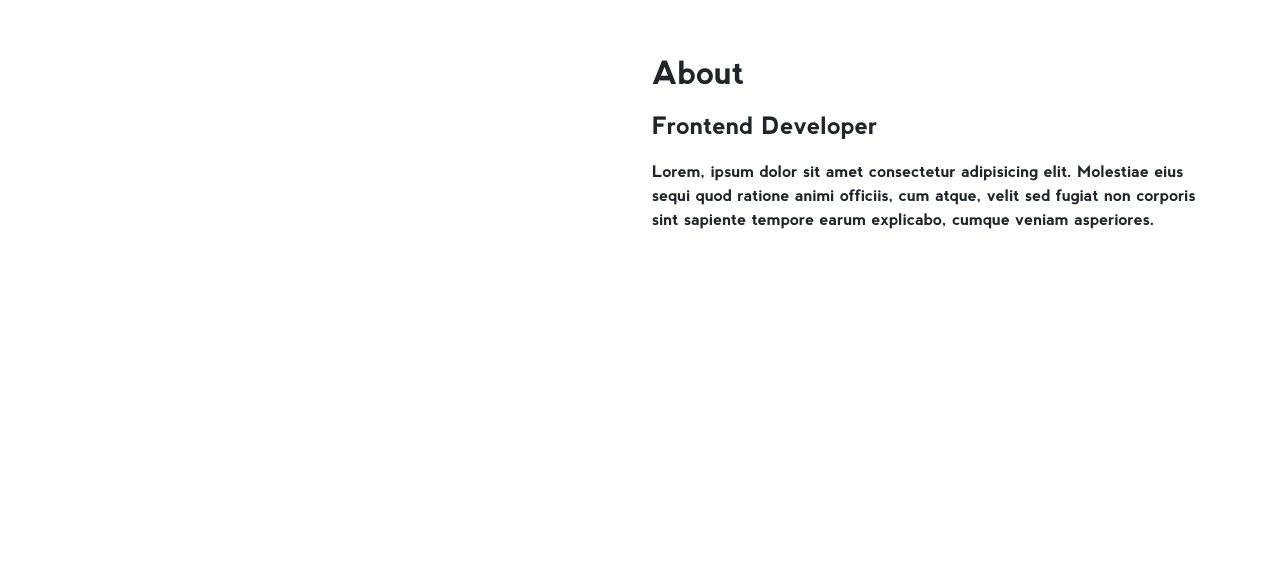
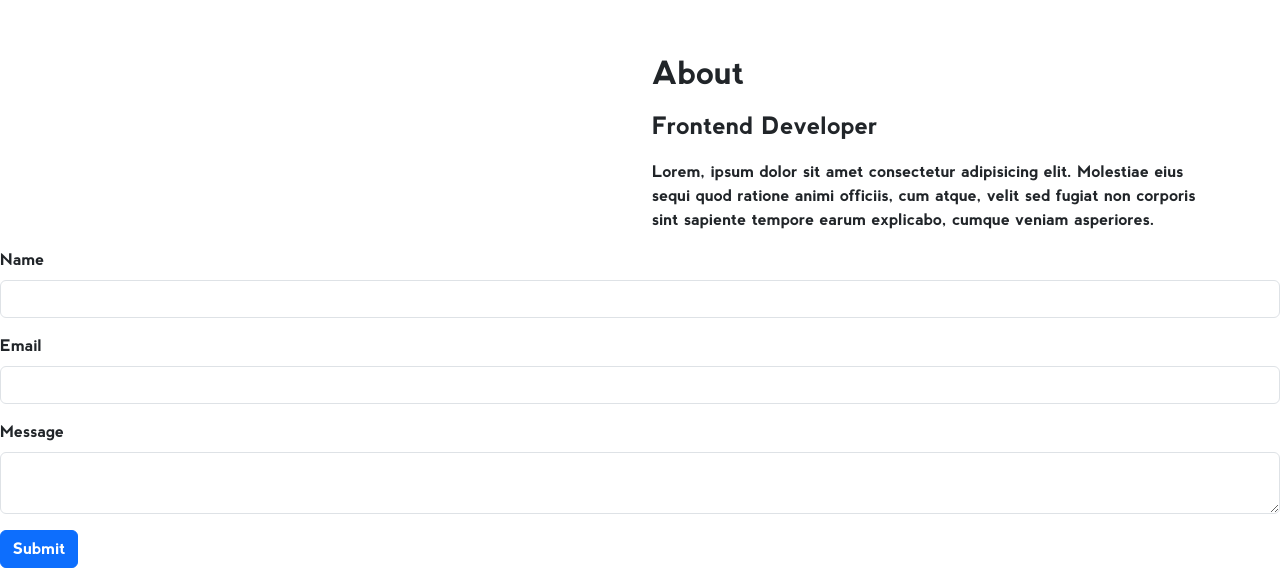
Before and after one commit to moideeenmashad/profile_website, a React (Create React App) app: page / in a window 1280 px wide. Shown: the part 804-1372 px from the top of the page. Before the commit the page ends 1052 px from the top, so only its background shows below. Built offline with nearby package versions, Linux system fonts and the light colour scheme.

Commit message:
Updated contact form

```diff
--- a/src/Components/Forms/ContactForm.jsx
+++ b/src/Components/Forms/ContactForm.jsx
@@ -1,33 +1,70 @@
-import React from "react";
-import { useForm } from "react-hook-form";
+import React, { useState } from "react";
 import axios from "axios";
 
 const ContactForm = () => {
-  const {
-    register,
-    handleSubmit,
-    formState: { errors },
-  } = useForm();
+  const [formData, setFormData] = useState({
+    name: "",
+    email: "",
+    message: "",
+  });
+  const [errors, setErrors] = useState({});
+  const [submissionResult, setSubmissionResult] = useState(null);
 
-  const onSubmit = (data) => {
+  const handleChange = (e) => {
+    const { name, value } = e.target;
+    setFormData((prevData) => ({
+      ...prevData,
+      [name]: value,
+    }));
+  };
+
+  const validateForm = () => {
+    const newErrors = {};
+    const nameRegex = /^[a-zA-Z]+(([',. -][a-zA-Z ])?[a-zA-Z]*)*$/;
+    const emailRegex = /^[^\s@]+@[^\s@]+\.[^\s@]+$/;
+
+    if (!formData.name) {
+      newErrors.name = "Name is required";
+    } else if (!nameRegex.test(formData.name)) {
+      newErrors.name = "Invalid name format";
+    }
+
+    if (!formData.email) {
+      newErrors.email = "Email is required";
+    } else if (!emailRegex.test(formData.email)) {
+      newErrors.email = "Invalid email format";
+    }
+
+    return newErrors;
+  };
+
+  const handleSubmit = (e) => {
+    e.preventDefault();
+    const newErrors = validateForm();
+    if (Object.keys(newErrors).length > 0) {
+      setErrors(newErrors);
+    } else {
+      setErrors({});
       axios
-      .post("https://formspree.io/f/xleqyvgv", data)
+        .post("https://formspree.io/f/xleqyvgv", formData)
         .then((response) => {
           if (response.status === 200) {
-          alert("Message Sent!");
+            setSubmissionResult("Message Sent!");
+            alert("messege sent");
           } else {
-          alert("An error occurred, please try again.");
+            setSubmissionResult("An error occurred, please try again.");
           }
         })
         .catch((error) => {
           console.error("Error:", error);
-        alert("An error occurred, please try again.");
+          setSubmissionResult("An error occurred, please try again.");
         });
+    }
   };
 
   return (
     <>
-      <form onSubmit={handleSubmit(onSubmit)}>
+      <form onSubmit={handleSubmit}>
         <div className="row g-3">
           <div className="col-12">
             <label htmlFor="name" className="form-label">
@@ -37,16 +74,14 @@ const ContactForm = () => {
               type="text"
               className={`form-control ${errors.name ? "is-invalid" : ""}`}
               id="name"
-              {...register("name", {
-                required: "Name is required",
-                pattern: {
-                  value: /^[a-zA-Z]+(([',. -][a-zA-Z ])?[a-zA-Z]*)*$/,
-                  message: "Invalid name format",
-                },
-              })}
+              name="name"
+              value={formData.name}
+              onChange={handleChange}
+              style={{ borderColor: errors.email ? "red" : "" }}
+              required
             />
             {errors.name && (
-              <div className="invalid-feedback">{errors.name.message}</div>
+              <div className="invalid-feedback">{errors.name}</div>
             )}
           </div>
           <div className="col-12">
@@ -57,16 +92,14 @@ const ContactForm = () => {
               type="email"
               className={`form-control ${errors.email ? "is-invalid" : ""}`}
               id="email"
-              {...register("email", {
-                required: "Email is required",
-                pattern: {
-                  value: /^[^\s@]+@[^\s@]+\.[^\s@]+$/,
-                  message: "Invalid email format",
-                },
-              })}
+              name="email"
+              value={formData.email}
+              onChange={handleChange}
+              style={{ borderColor: errors.email ? "red" : "" }}
+              required
             />
             {errors.email && (
-              <div className="invalid-feedback">{errors.email.message}</div>
+              <div className="invalid-feedback">{errors.email}</div>
             )}
           </div>
           <div className="col-12">
@@ -76,7 +109,9 @@ const ContactForm = () => {
             <textarea
               className="form-control"
               id="message"
-              {...register("message")}
+              name="message"
+              value={formData.message}
+              onChange={handleChange}
             />
           </div>
         </div>
@@ -84,6 +119,11 @@ const ContactForm = () => {
           Submit
         </button>
       </form>
+      {submissionResult && (
+        <div className="mt-3">
+          <p>{submissionResult}</p>
+        </div>
+      )}
     </>
   );
 };
--- a/src/Pages/Main.jsx
+++ b/src/Pages/Main.jsx
@@ -4,6 +4,7 @@ import ScrollUp from "../Components/Scroll_To_Top/ScrollUp";
 import Navbar from "../Layouts/Navbar/Navbar";
 import ProgressBar from "../Components/Progress_Bar/ProgressBar";
 import Aboutme from "./Aboutme";
+import ContactForm from "../Components/Forms/ContactForm";
 const Main = () => {
   return (
     <>
@@ -11,6 +12,7 @@ const Main = () => {
       <ProgressBar />
       <Introduction />
       <Aboutme />
+      <ContactForm />
       <ScrollUp />
     </>
   );
```
Also changed, not shown: src/Components/Alert/Alert.css (added), src/Components/Alert/Alert.jsx (added). Lines whose indentation alone changed are shown as unchanged.
